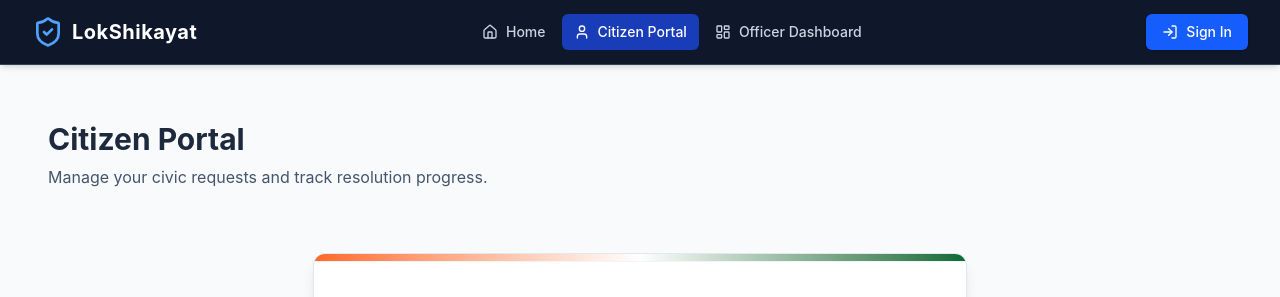
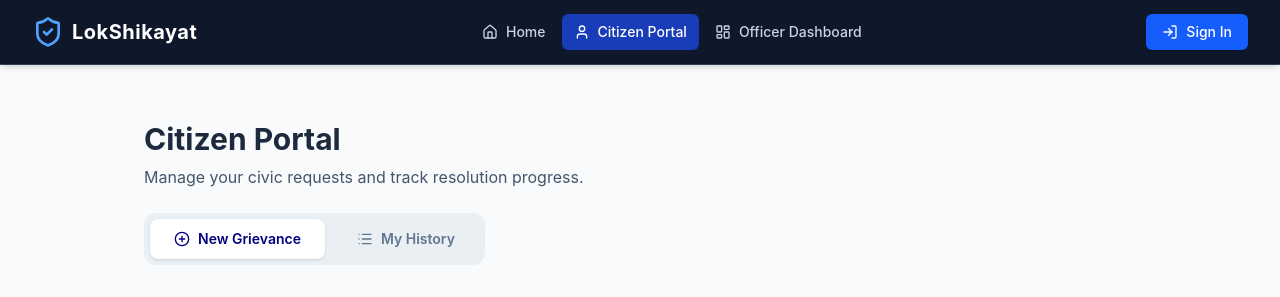
Before and after one commit to SwagatPatel03/citizen-grievance-platform, a React app in the folder frontend/: page /citizen in a window 1280 px wide. Shown: the top 297 px of the page. Built offline with nearby package versions, Linux system fonts and the light colour scheme; no server answers; the HTML template or start-up script is replaced by a standard one.

Commit message:
update Citizendashboard to create separate tab for ComplaintForm and ComplaintList

```diff
--- a/frontend/src/App.jsx
+++ b/frontend/src/App.jsx
@@ -2,23 +2,58 @@
 import Navbar from "./components/Navbar.jsx";
 import ComplaintForm from "./components/ComplaintForm.jsx";
 import ComplaintList from "./components/ComplaintList.jsx";
+import {useState} from "react";
+import {List, PlusCircle} from "lucide-react";
 
 // Dummy pages to test the routing
 const Home = () => <div className="p-8 text-2xl font-bold text-slate-800">Welcome to LokShikayat</div>
-const CitizenDashboard = () => (
-    <div className="py-6">
-        <div className="max-w-7xl mx-auto mb-6 px-4">
+const CitizenDashboard = () => {
+    const [activeTab, setActiveTab] = useState('new') // State to track which tab is open
+
+    return (
+        <div className="py-6 max-w-5xl mx-auto px-4">
+            <div className="mb-6">
                 <h1 className="text-3xl font-bold text-slate-800">Citizen Portal</h1>
                 <p className="text-slate-600 mt-2">Manage your civic requests and track resolution progress.</p>
             </div>
 
-        {/* Grid layout to stack them cleanly */}
-        <div className="flex flex-col gap-10">
+            {/* Modern Pill-Style Tab Navigation */}
+            <div className="flex space-x-2 bg-slate-200/60 p-1.5 rounded-xl mb-8 w-fit">
+                <button
+                    onClick={() => setActiveTab('new')}
+                    className={`flex items-center gap-2 px-6 py-2.5 text-sm font-semibold rounded-lg transition-all duration-200 ${
+                        activeTab === 'new' ? 'bg-white text-[#000080] shadow-sm'
+                            : 'text-slate-500 hover:text-slate-800 hover:bg-slate-200'
+                    }`}
+                    >
+                    <PlusCircle className="w-4 h-4" /> New Grievance
+                </button>
+                <button
+                    onClick={() => setActiveTab('history')}
+                    className={`flex items-center gap-2 px-6 py-2.5 text-sm font-semibold rounded-lg transition-all duration-200 ${
+                        activeTab === 'history' ? 'bg-white text-[#000080] shadow-sm'
+                            : 'text-slate-500 hover:text-slate-800 hover:bg-slate-200'
+                    }`}
+                >
+                    <List className="w-4 h-4" /> My History
+                </button>
+            </div>
+
+            {/* Tab Content Area */}
+            <div className="transition-all duration-300">
+                {activeTab === 'new' ? (
+                    <div className="animate-in fade-in slide-in-from-bottom-4 duration-500">
                         <ComplaintForm />
+                    </div>
+                ) : (
+                    <div className="animate-in fade-in slide-in-from-bottom-4 duration-500">
                         <ComplaintList />
+                    </div>
+                )}
             </div>
         </div>
     )
+}
 const OfficerDashboard = () => <div className="p-8 text-2xl font-bold text-slate-800">Officer Dashboard</div>
 
 function App() {
```
Lines whose indentation alone changed are shown as unchanged.
